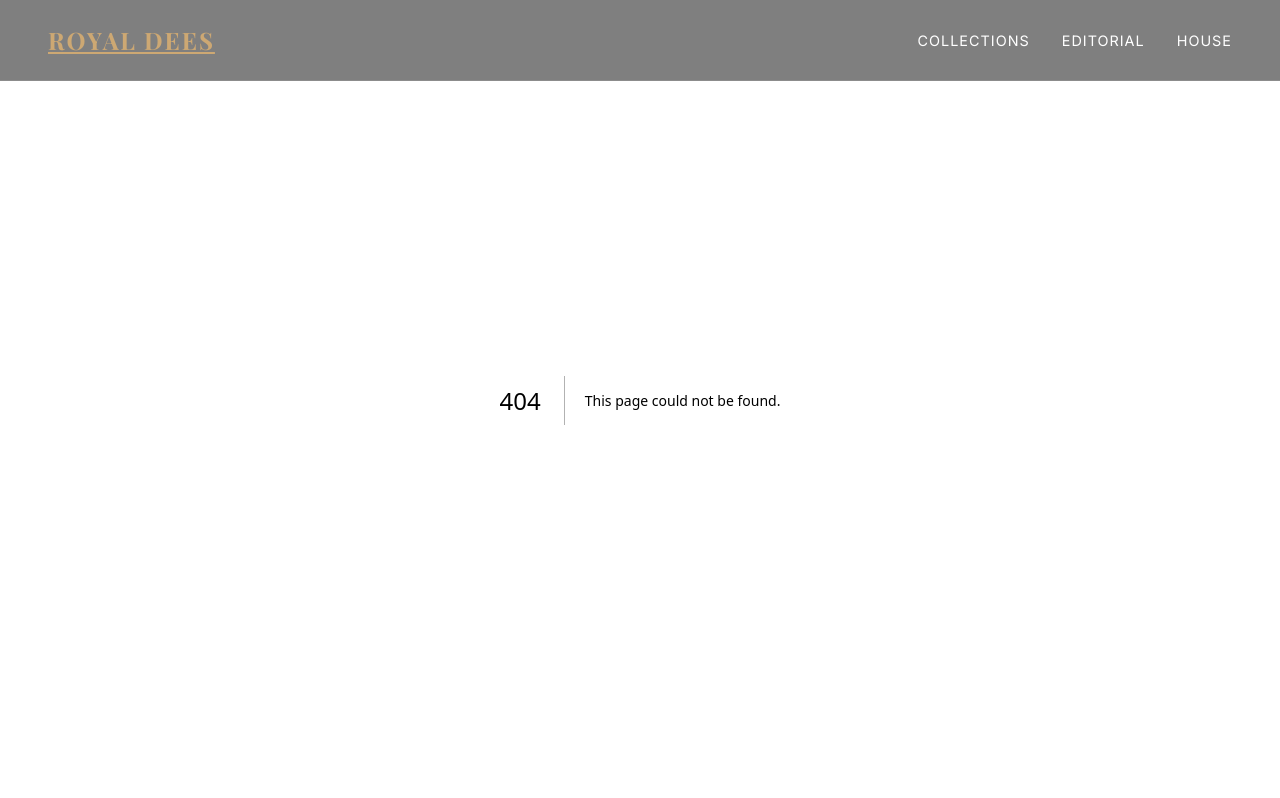
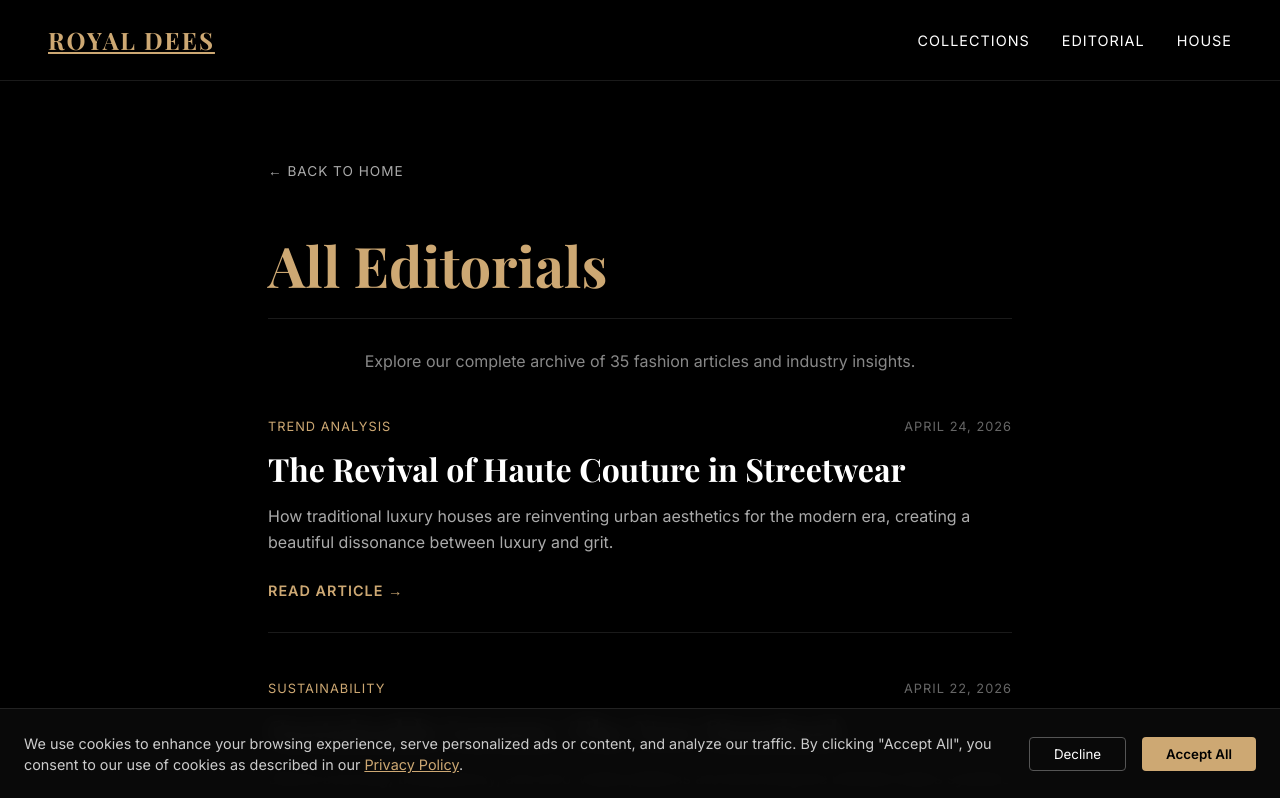
Before and after one commit to crashingdown90/royaldeesfashions, a Next.js app: page /editorial in a window 1280 px wide. Before the commit this address had no page. Shown: the top 798 px of the page. Built offline with nearby package versions, Linux system fonts and the light colour scheme; a web font is replaced by a local one.

Commit message:
Add cookie consent banner, pagination for editorials, and author profile boxes for EEAT

```diff
--- /dev/null
+++ b/src/app/editorial/page.tsx
@@ -0,0 +1,32 @@
+import Link from "next/link";
+import { articles } from "@/data/articles";
+import { Metadata } from "next";
+
+export const metadata: Metadata = {
+  title: "All Editorials",
+  description: "Browse the complete archive of Royal Dees Fashion editorial pieces, trend analyses, and style guides.",
+};
+
+export default function EditorialPage() {
+  return (
+    <main className="standard-page">
+      <Link href="/" className="back-link">&larr; Back to Home</Link>
+      <h1 className="standard-title">All Editorials</h1>
+      <p style={{ textAlign: 'center', color: '#888', marginBottom: '3rem' }}>Explore our complete archive of {articles.length} fashion articles and industry insights.</p>
+
+      <div className="editorial-grid">
+        {articles.map((article) => (
+          <Link href={`/editorial/${article.slug}`} key={article.slug} className="editorial-card">
+            <div className="editorial-meta">
+              <span className="editorial-category">{article.category}</span>
+              <span className="editorial-date">{article.date}</span>
+            </div>
+            <h3 className="editorial-title">{article.title}</h3>
+            <p className="editorial-excerpt">{article.excerpt}</p>
+            <span className="editorial-read-more">Read Article &rarr;</span>
+          </Link>
+        ))}
+      </div>
+    </main>
+  );
+}
--- a/src/app/layout.tsx
+++ b/src/app/layout.tsx
@@ -2,6 +2,7 @@ import type { Metadata } from "next";
 import { Playfair_Display, Inter } from "next/font/google";
 import Link from "next/link";
 import Navbar from "@/components/Navbar";
+import CookieBanner from "@/components/CookieBanner";
 import "./globals.css";
 
 const playfair = Playfair_Display({
@@ -63,6 +64,7 @@ export default function RootLayout({
       <body>
         <Navbar />
         {children}
+        <CookieBanner />
         <footer className="site-footer">
           <div className="footer-links">
             <Link href="/about">About Us</Link>
--- a/src/app/page.tsx
+++ b/src/app/page.tsx
@@ -46,7 +46,7 @@ export default function Home() {
       <section id="editorial" className="editorial-section">
         <h2 className="section-title">The Magazine</h2>
         <div className="editorial-grid">
-          {articles.map((article) => (
+          {articles.slice(0, 6).map((article) => (
             <Link href={`/editorial/${article.slug}`} key={article.slug} className="editorial-card">
               <div className="editorial-meta">
                 <span className="editorial-category">{article.category}</span>
@@ -57,6 +57,9 @@ export default function Home() {
               <span className="editorial-read-more">Read Article &rarr;</span>
             </Link>
           ))}
+        </div>
+        <div style={{ textAlign: 'center', marginTop: '3rem' }}>
+          <Link href="/editorial" className="cta-button" style={{ display: 'inline-block' }}>View All Editorials</Link>
         </div>
       </section>
 
--- /dev/null
+++ b/src/components/CookieBanner.tsx
@@ -0,0 +1,80 @@
+"use client";
+
+import { useState, useEffect } from "react";
+import Link from "next/link";
+
+export default function CookieBanner() {
+  const [showBanner, setShowBanner] = useState(false);
+
+  useEffect(() => {
+    // Check if user has already accepted cookies
+    const consent = localStorage.getItem("cookieConsent");
+    if (!consent) {
+      setShowBanner(true);
+    }
+  }, []);
+
+  const acceptCookies = () => {
+    localStorage.setItem("cookieConsent", "true");
+    setShowBanner(false);
+  };
+
+  if (!showBanner) return null;
+
+  return (
+    <div style={{
+      position: 'fixed',
+      bottom: 0,
+      left: 0,
+      width: '100%',
+      backgroundColor: 'rgba(10, 10, 10, 0.95)',
+      backdropFilter: 'blur(10px)',
+      borderTop: '1px solid rgba(255,255,255,0.1)',
+      padding: '1.5rem',
+      display: 'flex',
+      justifyContent: 'space-between',
+      alignItems: 'center',
+      zIndex: 9999,
+      flexDirection: 'row',
+      flexWrap: 'wrap',
+      gap: '1rem'
+    }}>
+      <div style={{ flex: '1 1 300px' }}>
+        <p style={{ margin: 0, fontSize: '0.9rem', color: '#ccc', lineHeight: '1.5' }}>
+          We use cookies to enhance your browsing experience, serve personalized ads or content, and analyze our traffic. By clicking "Accept All", you consent to our use of cookies as described in our <Link href="/privacy-policy" style={{ color: 'var(--primary)', textDecoration: 'underline' }}>Privacy Policy</Link>.
+        </p>
+      </div>
+      <div style={{ display: 'flex', gap: '1rem' }}>
+        <button
+          onClick={() => setShowBanner(false)}
+          style={{
+            background: 'transparent',
+            border: '1px solid #555',
+            color: '#fff',
+            padding: '0.5rem 1.5rem',
+            cursor: 'pointer',
+            fontFamily: 'var(--font-inter)',
+            borderRadius: '4px'
+          }}
+        >
+          Decline
+        </button>
+        <button
+          onClick={acceptCookies}
+          style={{
+            background: 'var(--primary)',
+            border: 'none',
+            color: '#000',
+            padding: '0.5rem 1.5rem',
+            cursor: 'pointer',
+            fontFamily: 'var(--font-inter)',
+            fontWeight: '600',
+            borderRadius: '4px'
+          }}
+        >
+          Accept All
+        </button>
+      </div>
+    </div>
+  );
+}
```
Also changed, not shown: src/app/editorial/[slug]/page.tsx (+17 -1 lines).
